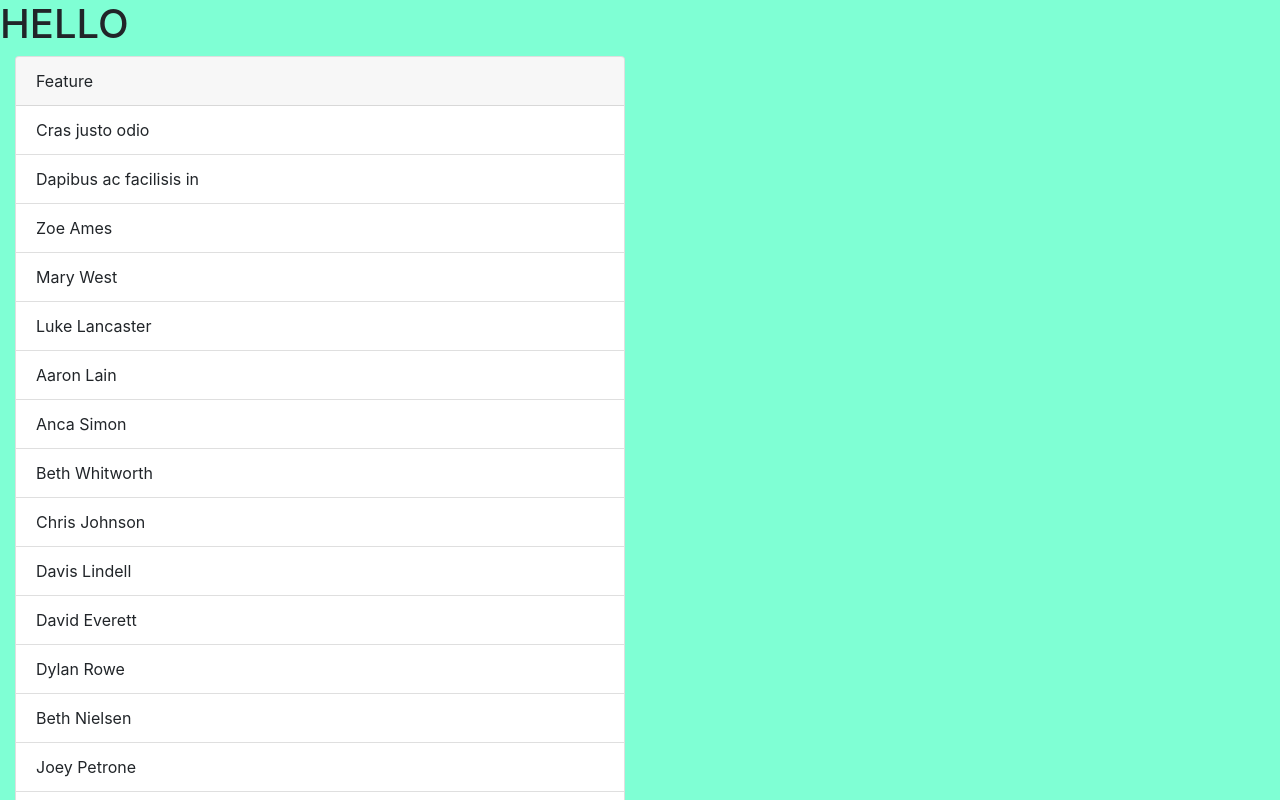
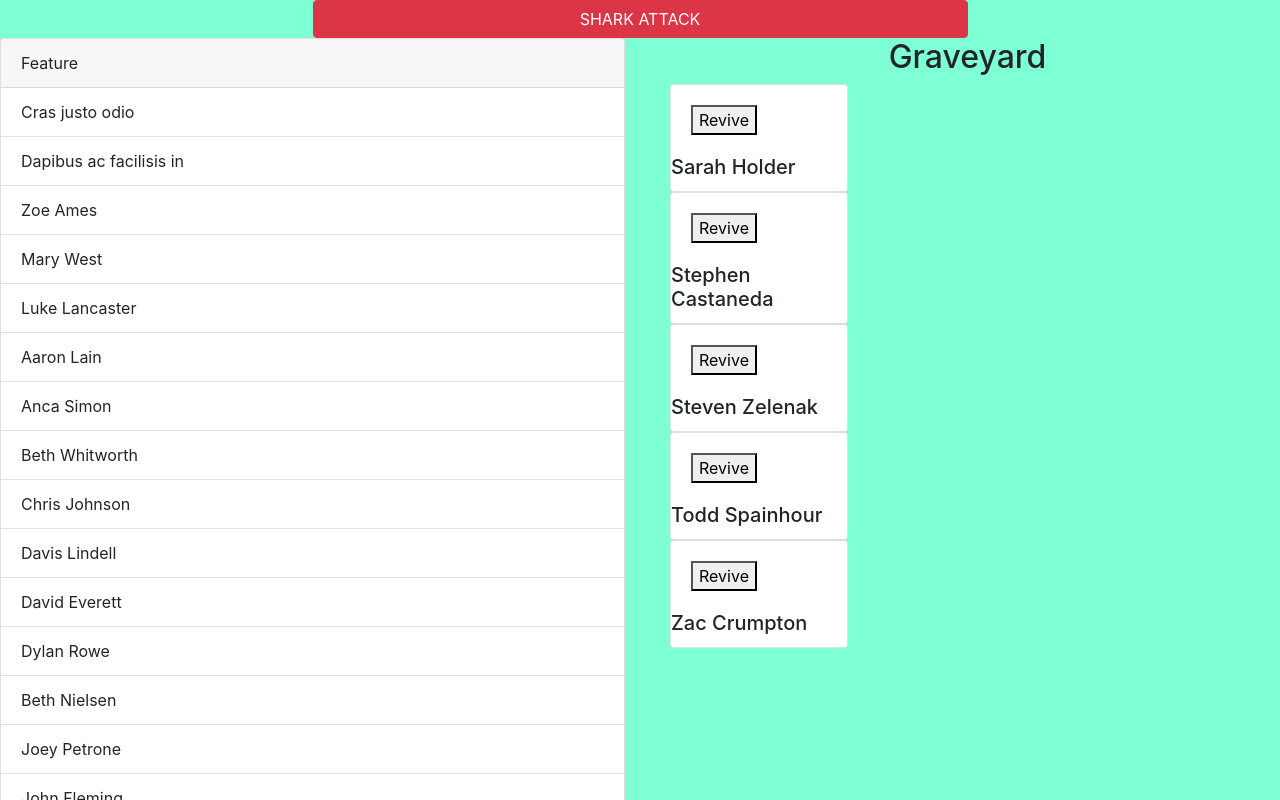
Before and after one commit to westmary48/shark-tank, a plain HTML site: page index.html in a window 1280 px wide. Shown: the top 800 px of the page. Drawn offline with nearby package versions, Linux system fonts and the light colour scheme.

Commit message:
revive works

```diff
--- a/index.html
+++ b/index.html
@@ -9,11 +9,16 @@
   <title>Document</title>
 </head>
 <body>
-  <h1>HELLO</h1>
+<div class="row">
+    <button id="bite-me" class="btn btn-danger col-6 offset-3">SHARK ATTACK</button>
   <div class="col-6">
   <div id = "tank"></div>
 </div>
 
+<div class="col-6">
+    <div id = "graveyard"></div>
+  </div>
+</div>
   <script src="https://code.jquery.com/jquery-3.3.1.slim.min.js" integrity="sha384-q8i/X+965DzO0rT7abK41JStQIAqVgRVzpbzo5smXKp4YfRvH+8abtTE1Pi6jizo" crossorigin="anonymous"></script>
 <script src="https://cdnjs.cloudflare.com/ajax/libs/popper.js/1.14.3/umd/popper.min.js" integrity="sha384-ZMP7rVo3mIykV+2+9J3UJ46jBk0WLaUAdn689aCwoqbBJiSnjAK/l8WvCWPIPm49" crossorigin="anonymous"></script>
 <script src="https://stackpath.bootstrapcdn.com/bootstrap/4.1.3/js/bootstrap.min.js" integrity="sha384-ChfqqxuZUCnJSK3+MXmPNIyE6ZbWh2IMqE241rYiqJxyMiZ6OW/JmZQ5stwEULTy" crossorigin="anonymous"></script>
--- /dev/null
+++ b/javascripts/components/graveyard.js
@@ -0,0 +1,23 @@
+import util from '../helpers/utils.js';
+import personData from '../helpers/data/personData.js';
+
+const buildGraveyard = () => {
+  const persons = personData.getDeadPersons();
+  let domString = '<h2 class="col-12 text-center">Graveyard</h2>';
+  domString += '<div class="d-flex flex-wrap">';
+
+  persons.forEach((person) => {
+    domString += '<div class="col-4 person-card">';
+    domString += '<div class="card">';
+    domString += '<div class="card-body">';
+    domString += `<button id = ${person.id} class ="revive-btn">Revive</div>`
+    domString += `<h5 class="card-title">${person.name}</h5>`;
+    domString += '</div>';
+    domString += '</div>';
+    domString += '</div>';
+  });
+  domString += '</div>';
+  util.printToDom('graveyard', domString);
+}
+
+export default { buildGraveyard };
--- a/javascripts/helpers/data/personData.js
+++ b/javascripts/helpers/data/personData.js
@@ -19,10 +19,10 @@ const persons = [
   { id: 'person18', name: 'Michele Rawlins', isDead: false },
   { id: 'person19', name: 'Monique Bass', isDead: false },
   { id: 'person20', name: 'Ola Oladinni', isDead: false },
-  { id: 'person21', name: 'Sarah Holder', isDead: false },
-  { id: 'person22', name: 'Stephen Castaneda', isDead: false },
-  { id: 'person23', name: 'Steven Zelenak', isDead: false },
-  { id: 'person24', name: 'Todd Spainhour', isDead: false },
+  { id: 'person21', name: 'Sarah Holder', isDead: true },
+  { id: 'person22', name: 'Stephen Castaneda', isDead: true },
+  { id: 'person23', name: 'Steven Zelenak', isDead: true },
+  { id: 'person24', name: 'Todd Spainhour', isDead: true },
   { id: 'person25', name: 'Zac Crumpton', isDead: true }
 ];
 
@@ -31,4 +31,23 @@ const getAlivePersons = () => {
   return persons.filter((x) => x.isDead === false);
 };
 
-export default { getAlivePersons }
+const getDeadPersons = () => {
+  return persons.filter((x) => x.isDead === true);
+};
+
+const randomMurder = () => {
+  // this function only kills people who are alive
+  const alivePeople = getAlivePersons();
+  const randomNum = Math.floor(Math.random() * alivePeople.length);
+  const deadPersonsId = alivePeople[randomNum].id;  //person7
+  const deadMan = persons.findIndex((x) => x.id === deadPersonsId);
+  persons[deadMan].isDead = true;
+}
+
+const bringToLife = (personId) => {
+  const itLives = persons.findIndex((x) => x.id === personId);
+  persons[itLives].isDead = false;
+}
+
+
+export default { getAlivePersons, getDeadPersons, randomMurder, bringToLife }
--- a/javascripts/main.js
+++ b/javascripts/main.js
@@ -1,7 +1,27 @@
 import tank from './components/tank.js';
+import graveyard from './components/graveyard.js';
+import personData from './helpers/data/personData.js';
+
+
+  const sharkAttackEvent = () => {
+    personData.randomMurder();
+    tank.tankBuilder();
+    graveyard.buildGraveyard();
+  };
+
+  const reviveEvent = (e) => {
+    const personId = e.target.id;
+    personData.bringToLife(personId);
+    tank.tankBuilder();
+    graveyard.buildGraveyard();
+
+  }
 
 const init = () => {
   tank.tankBuilder();
+  graveyard.buildGraveyard();
+  $('#bite-me').click(sharkAttackEvent);
+  $('body').on('click', '.revive-btn', reviveEvent)
 }
 
 init();
```
